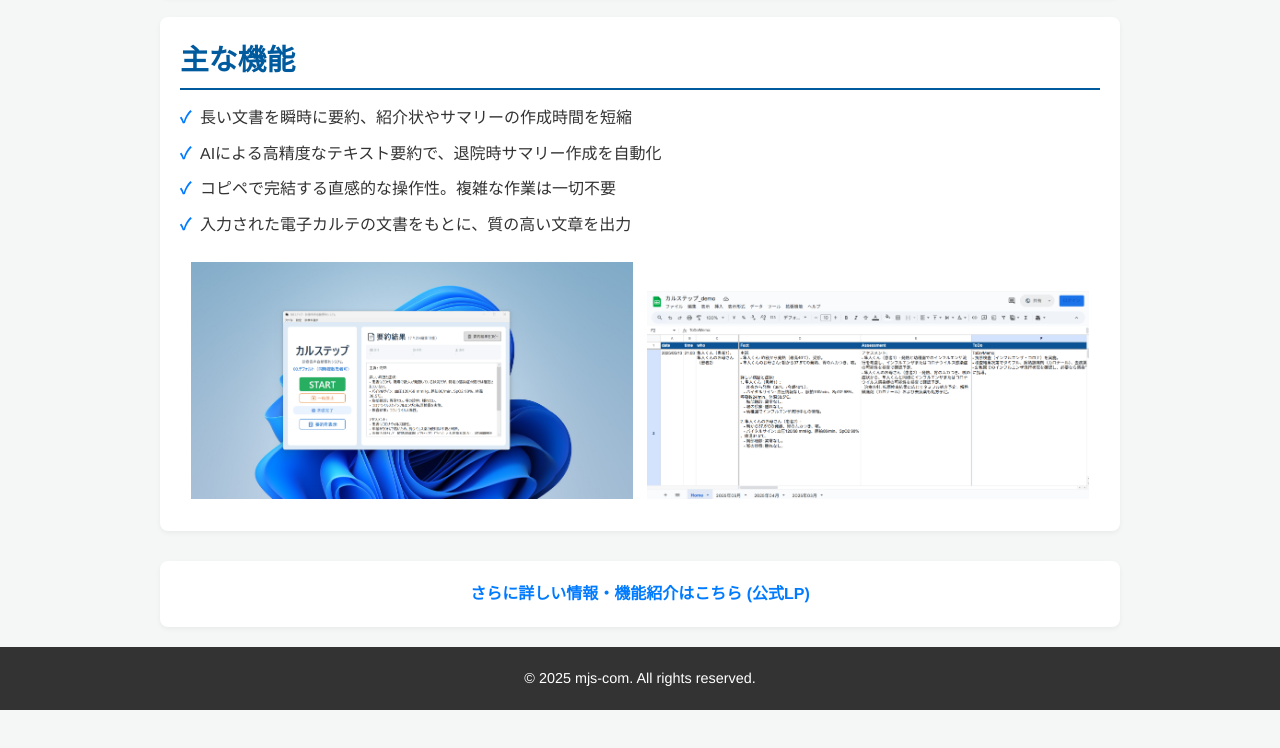
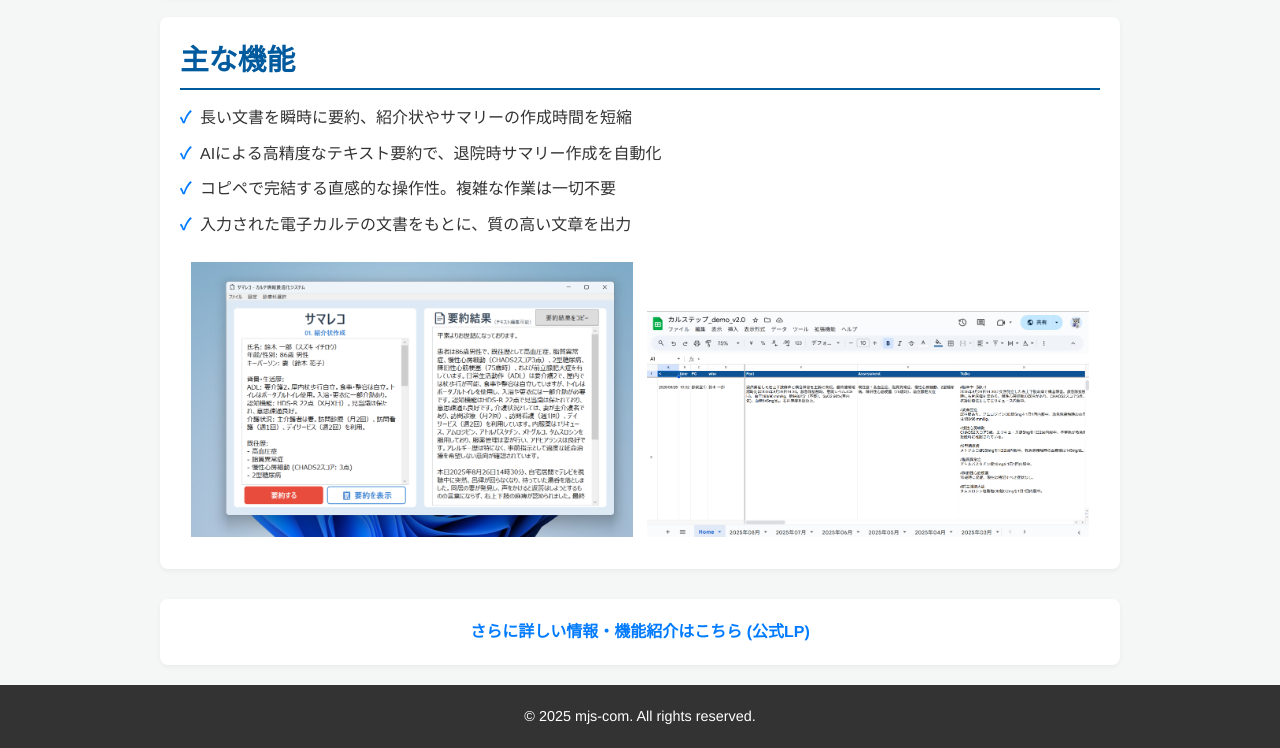
Before and after one commit to mjs-com/Sumareco-download-site, a plain HTML site: page index.html in a window 1280 px wide. Shown: the part 656-1404 px from the top of the page. Before the commit the page ends 1366 px from the top, so only its background shows below. Drawn offline with Linux system fonts and the light colour scheme.

Commit message:
画像差し替え

```diff
--- a/index.html
+++ b/index.html
@@ -38,8 +38,8 @@
                 <li>入力された電子カルテの文書をもとに、質の高い文章を出力</li>
             </ul>
             <div class="screenshots" style="text-align: center; margin-top: 20px;">
-                <img src="images/screenshot_03.png" alt="スクリーンショット1" style="max-width: 48%; height: auto; margin: 5px;">
-                <img src="images/screenshot_02.png" alt="スクリーンショット2" style="max-width: 48%; height: auto; margin: 5px;">
+                <img src="images/screenshot_04.png" alt="スクリーンショット1" style="max-width: 48%; height: auto; margin: 5px;">
+                <img src="images/screenshot_05.png" alt="スクリーンショット2" style="max-width: 48%; height: auto; margin: 5px;">
             </div>
         </section>
         <section id="more-info">
```
Also changed, not shown: images/screenshot_02.png (deleted), images/screenshot_03.png (deleted), images/screenshot_04.png (added), images/screenshot_05.png (added).
